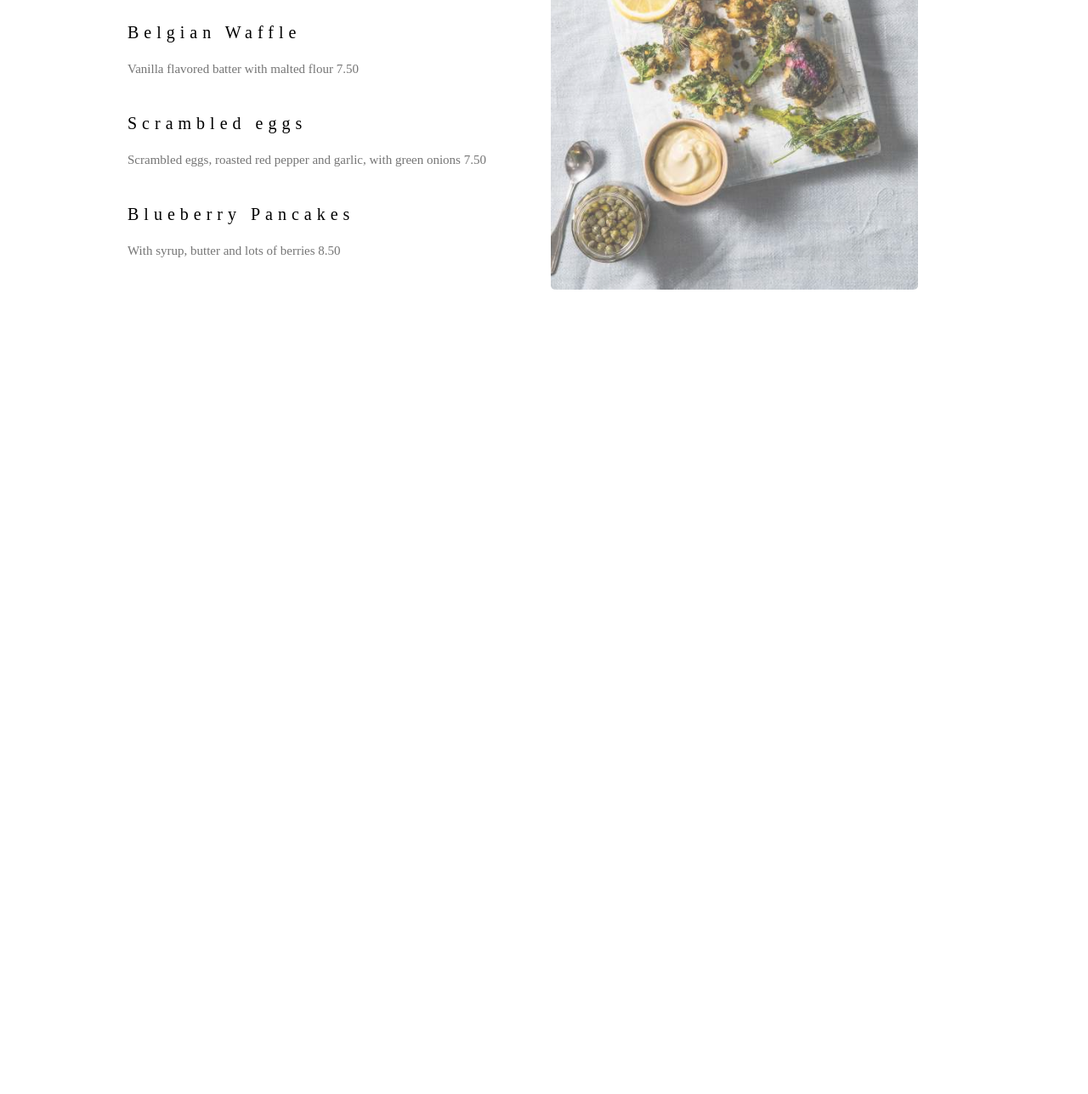
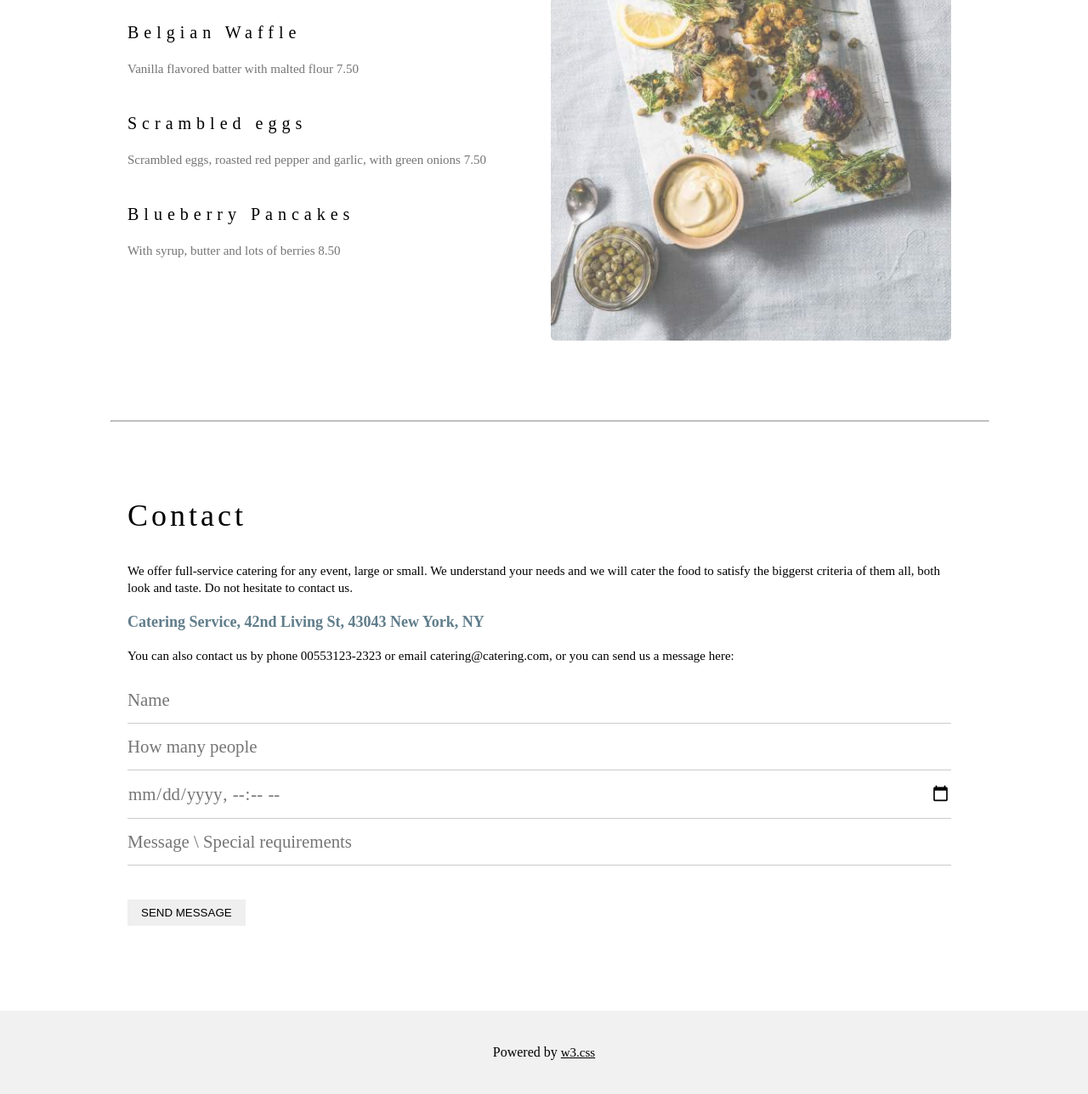
Before and after one commit to Srgeant/w3-css-templates, a plain HTML site: page gourmetCatering/index.html in a window 1280 px wide. Shown: the part 1784-3072 px from the top of the page at 85% size. Before the commit the page ends 2129 px from the top, so only its background shows below. Drawn offline with Linux system fonts and the light colour scheme.

Commit message:
feat: Implemented 'Contact' section and footer feat: Implement 'Contact' and 'Footer', and update 'Menu' sectionalso updated 'Menu' section

```diff
--- a/gourmetCatering/index.html
+++ b/gourmetCatering/index.html
@@ -26,12 +26,12 @@
                 </div>
             </div>
         </header>
-        <section class="section-about">
+        <section class="section-about" id="about">
             <div class="section-div">
                 <div class="img2-div">
                     <img src="images/tablesetting2.jpg" alt="Apple Pie Biscuits">
                 </div>
-                <div class="about-div " id="about">
+                <div class="about-div " >
                     <h1 class="section1-head1">About Catering</h1>
                     <h4 class="section1-head2">Tradition since 1889</h4>
                     <p class="section1-paragraph1">The Catering was founded in blabla by Mr. Smith in lorem ipsum dolor sit amet, consectetur adipiscing elit consectetur adipiscing elit, sed do eiusmod tempor incididunt ut labore et dolore magna aliqua. Ut enim ad minim veniam, quis nostrud exercitation ullamco laboris nisi ut aliquip ex ea commodo consequat. Duis aute iruredolor in reprehenderit in voluptate velit esse cillum dolore eu fugiat nulla pariatur.We only use <span class="sec1span">seasonal</span> ingredients.</p>
@@ -39,10 +39,10 @@
                 </div>
             </div>
         </section>
-        <section class="section-menu">
+        <section class="section-menu" id="menu">
             <hr>
             <div class="section2-div">
-                <div class="menu-div" id="menu">
+                <div class="menu-div">
                     <h1>Our Menu</h1>
                     <h4>Bread Basket</h4>
                     <p>Assortment of fresh baked fruit breads and muffins 5.50</p>
@@ -60,6 +60,38 @@
                 </div>
             </div>
         </section>
+        <section class="section-contact" id="contact">
+            <hr>
+            <div class="contact-div">
+                <div class="contact-info-div">
+                    <h1>
+                        Contact
+                    </h1>
+                    <p class="contact-p1">
+                        We offer full-service catering for any event, large or small. We understand your needs and we will cater the food to satisfy the biggerst criteria of them all, both look and taste. Do not hesitate to contact us.
+                    </p>
+                    <p class="contact-p2"><b>Catering Service, 42nd Living St, 43043 New York, NY</b></p>
+                    <p class="contact-p3">
+                        You can also contact us by phone 00553123-2323 or email catering@catering.com, or you can send us a message here:
+                    </p>
+                </div>
+                <div class="input-div">
+                    <form action="">
+                        <p><input type="text" placeholder="Name"></p>
+                        <p><input type="number" placeholder="How many people"></p>
+                        <p><input type="datetime-local" placeholder="Date and time"></p>
+                        <p><input type="text" placeholder="Message \ Special requirements"></p>
+                        <p><button type="submit" class="submit-button">SEND MESSAGE</button></p>
+                    </form>
+                </div>
+            </div>
+        </section>
+        <footer class="footer">
+            <p class="footer-paragraph">
+                Powered by
+                <a href="https://www.w3schools.com/w3css/default.asp" target="_blank">w3.css</a>
+            </p>
+        </footer>
     </main>
 </body>
 </html>
--- a/gourmetCatering/style.css
+++ b/gourmetCatering/style.css
@@ -159,7 +159,7 @@ main {
 }
 
 hr {
-    width: 80%;
+    width: 85%;
     height: 1px;
     color: #EEEEEE;
     margin-top: 90px;
@@ -208,13 +208,93 @@ hr {
 
 .img3-div > img {
     margin-top: 90px;
-    width: 76%;
+    width: 83%;
     height: auto;
     border-radius: 5px;
     opacity: 0.7;
     align-items: end;
 }
 
+.section-contact {
+    width: 95%;
+    position: relative;
+}
+
+.contact-div {
+    display: inline-block;
+}
+
+.contact-info-div {
+    width: 92%;
+    height: 10;
+    padding-left: 150px;
+}
+
+.contact-info-div > h1 {
+    margin-top: 55px;
+    font-size: 36px;
+    font-weight: 200;
+    line-height: 110px;
+    letter-spacing: 4px;
+}
+
+.contact-info-div > .contact-p1 {
+    line-height: 20px;
+    font-size: 15px;
+}
+
+.contact-info-div > .contact-p2 {
+    line-height: 60px;
+    font-size: 18px;
+    color: #607d8b;
+}
+
+.contact-info-div > .contact-p3 {
+    font-size: 15px;
+    line-height: 20px;
+}
+
+.input-div {
+    width: 92%;
+    height: 10;
+    padding-left: 150px;
+    padding-top: 15px;
+}
+
+input {
+    font-family: inherit;
+    width: 100%;
+    border: none;
+    border-bottom: 1px solid #ccc;;
+    font-size: 1.3rem;
+    color: #757575;
+    padding: 15px 0;
+    font-weight: 200;
+}
+
+.submit-button {
+    border: none;
+    display: inline-block;
+    padding: 8px 16px;
+    text-decoration: none;
+    text-align: center;
+    margin-top: 40px;
+    cursor: pointer;
+}
+
+.footer {
+    width: 100%;
+    background-color: #F1F1F1;
+    text-align: center;
+    padding-top: 40px;
+    padding-bottom: 40px;
+    margin-top: 100px;
+}
+
+.footer-paragraph > a {
+    color: #000;
+    font-size: 15px;
+}
 
 @media screen and (max-width: 490px) {
     .nav-bar {
@@ -331,6 +411,14 @@ hr {
         width: 105%;
         margin-left: 0;
     }
+
+    .contact-info-div {
+        padding-left: 30px;
+    }
+
+    .input-div {
+        padding-left: 30px;
+    }
 }
 
 @media screen and (max-width: 350px) {
```
